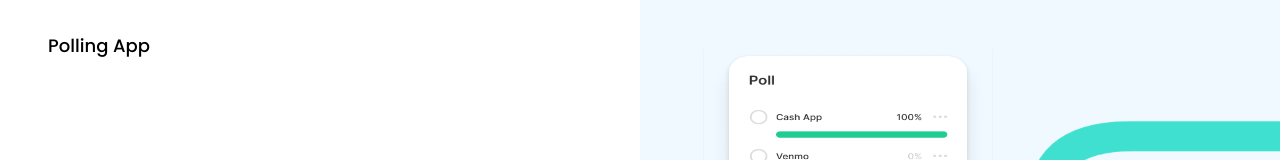
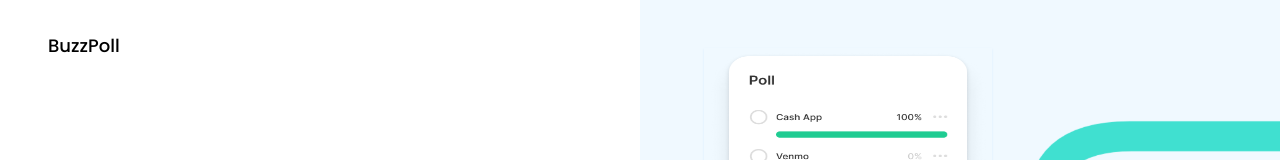
Before and after one commit to Santos2175/polling-app, a React (Vite) app in the folder client/: page /login in a window 1280 px wide. Shown: the top 160 px of the page. Built offline with nearby package versions, Linux system fonts and the light colour scheme.

Commit message:
chore: app name changed

```diff
--- a/client/src/components/layout/AuthLayout.jsx
+++ b/client/src/components/layout/AuthLayout.jsx
@@ -6,7 +6,7 @@
     <div className='flex'>
       {/* Left part */}
       <div className='w-screen h-screen md:w-1/2 px-12 pt-8 pb-12'>
-        <h2 className='text-lg font-medium text-black'>Polling App</h2>
+        <h2 className='text-lg font-medium text-black'>BuzzPoll</h2>
         {children}
       </div>
 
--- a/client/src/components/layout/Navbar.jsx
+++ b/client/src/components/layout/Navbar.jsx
@@ -16,7 +16,7 @@
           <HiOutlineMenu className='text-2xl' />
         )}
       </button>
-      <h2 className='text-lg font-medium text-black'>Polling App</h2>
+      <h2 className='text-lg font-medium text-black'>BuzzPoll</h2>
 
       {openSideMenu && (
         <div className='fixed top-[61px] -ml-4 bg-white'>
```
